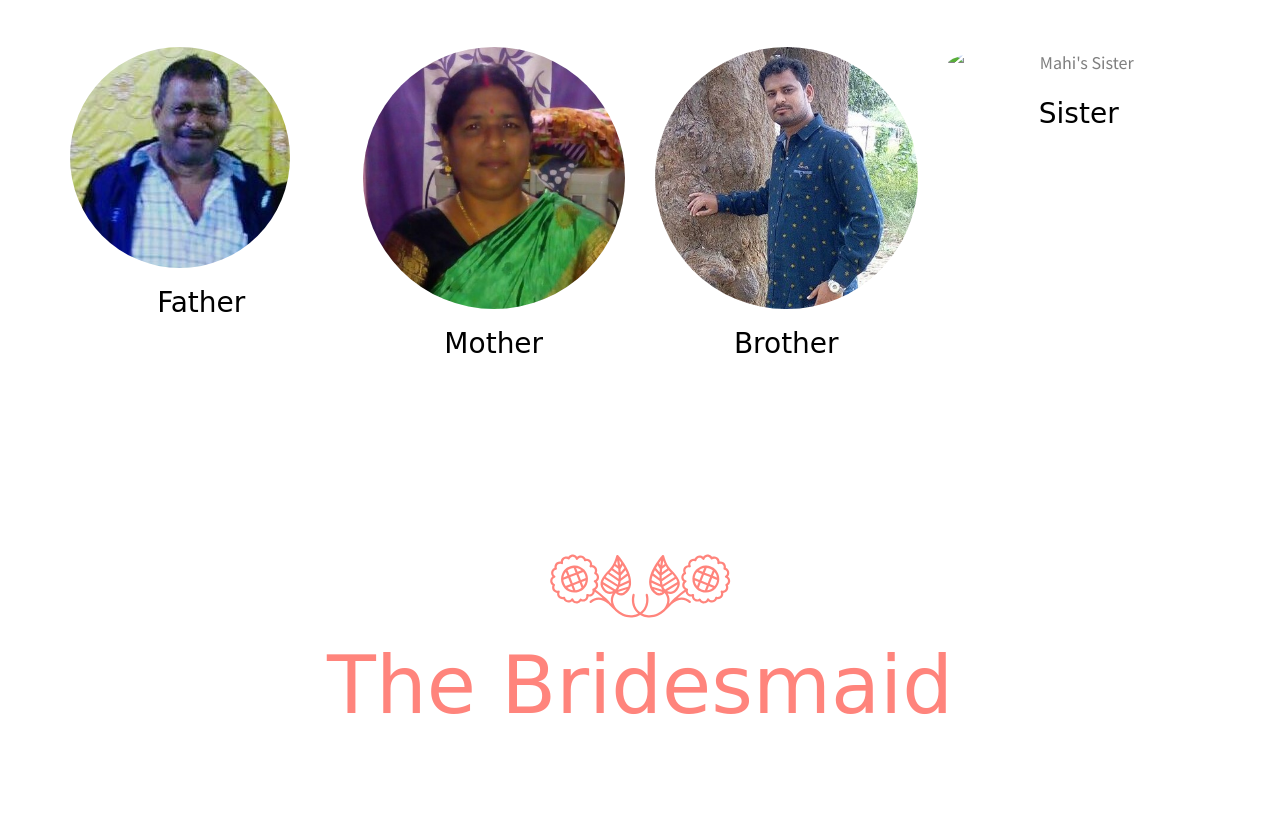
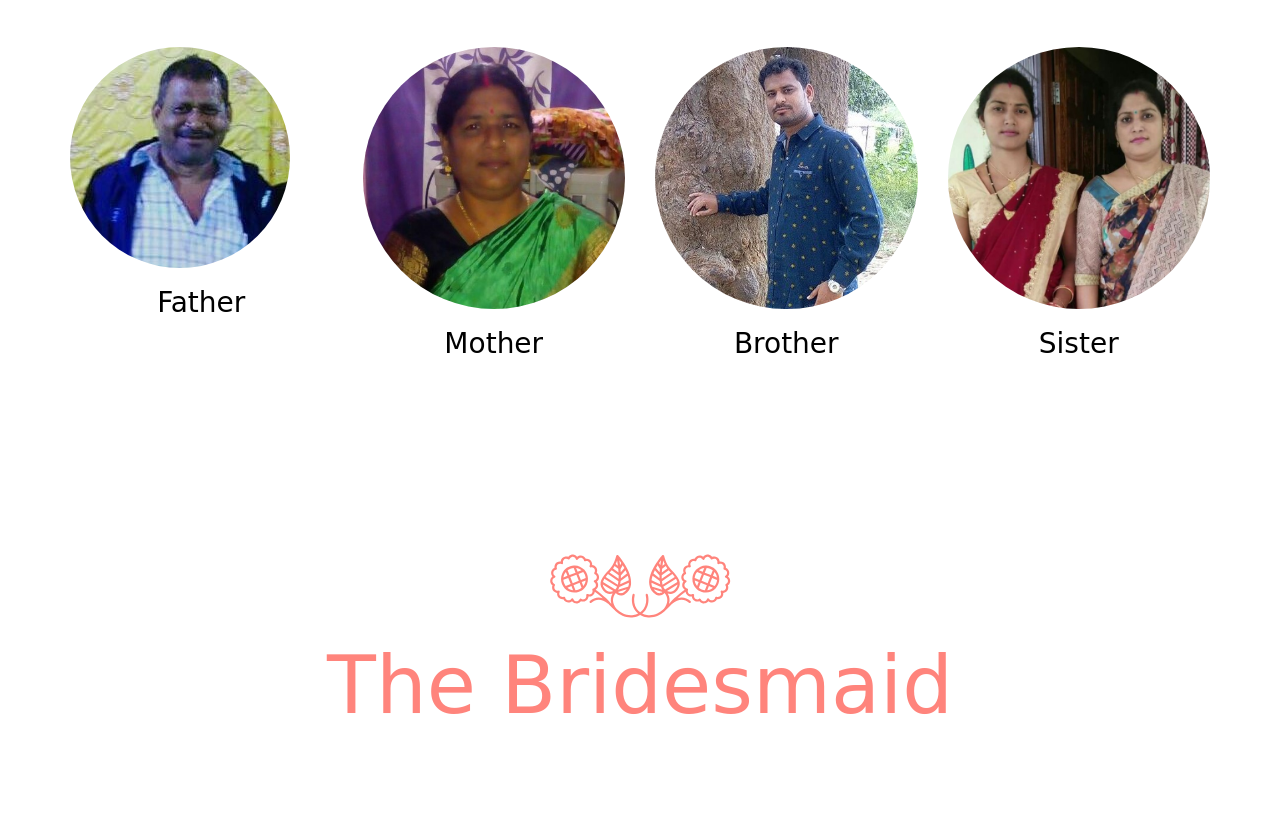
Before and after one commit to Rosa91/MaheswarWedsArundhati, a plain HTML site: page index.html in a window 1280 px wide. Shown: the part 5293-6122 px from the top of the page. Drawn offline with Linux system fonts and the light colour scheme; a web font is replaced by a local one.

Commit message:
image changes

```diff
--- a/index.html
+++ b/index.html
@@ -288,7 +288,7 @@
 				</div>
 				<div class="col-md-3 text-center animate-box">
 					<div class="groom-men">
-						<img src="images/groom-men-4.jpg" class="img-responsive" alt="Mahi's Sister">
+						<img src="images/groom-men-4.jpeg" class="img-responsive" alt="Mahi's Sister">
 						<h3>Sister</h3>
 					</div>
 				</div>
```
